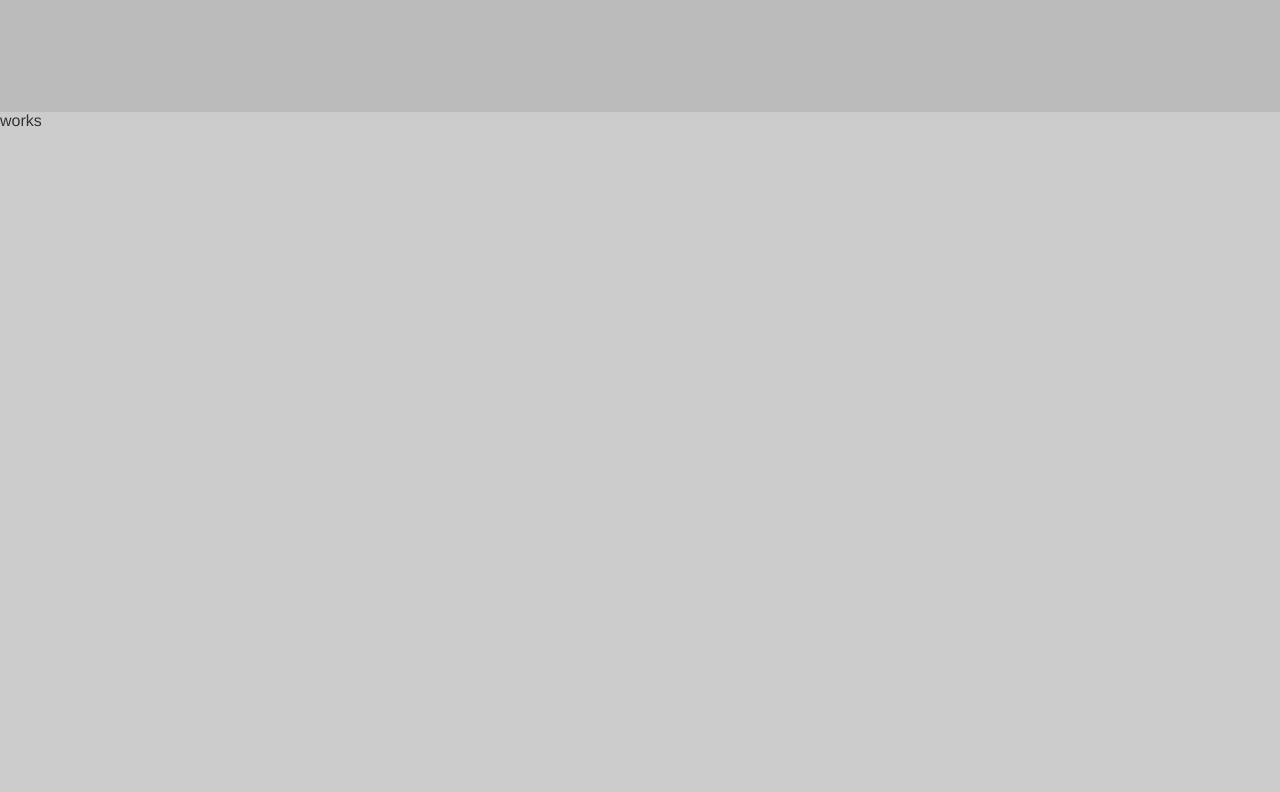
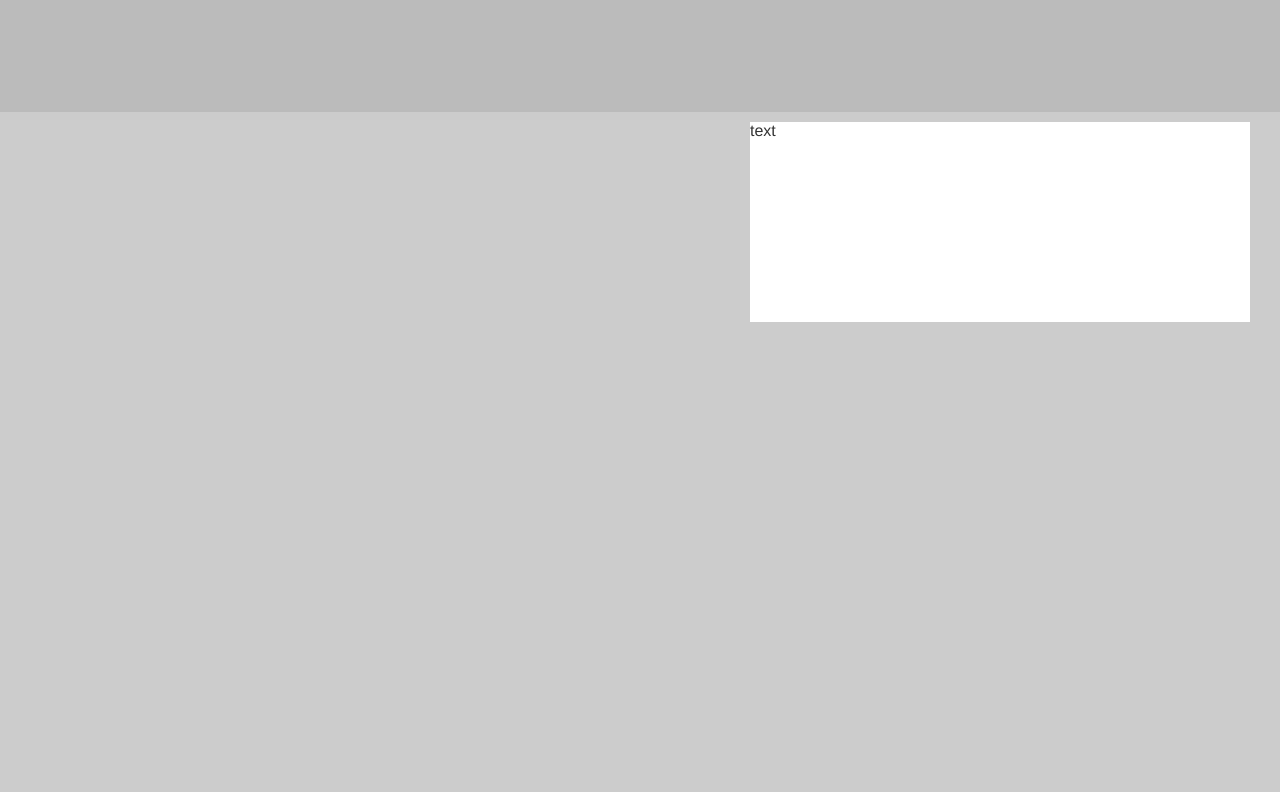
Before and after one commit to peachparfait/new-peachparfait.github.io, a Gatsby site: page / in a window 1280 px wide. Shown: the part 1488-2280 px from the top of the page. Built offline with nearby package versions, Linux system fonts and the light colour scheme; Gatsby itself is replaced by a stand-in of ours.

Commit message:
worksのタイトル部分molecules作成

```diff
--- a/src/pages/styles.scss
+++ b/src/pages/styles.scss
@@ -36,6 +36,9 @@ body {
   height: 100vh;
   background-color: $worksBackground;
   margin: 0;
+  display: flex;
+  flex-wrap: wrap;
+  justify-content: flex-end;
 }
 
 .articles{
@@ -76,3 +79,9 @@ body {
   height: 250px;
   margin:10px auto;
 }
+.worksText{
+  background-color: $white;
+  width: 500px;
+  height: 200px;
+  margin:10px 30px;
+}
--- /dev/null
+++ b/src/pages/templates/organisms/molecules/worksText.js
@@ -0,0 +1,9 @@
+import * as React from "react";
+
+const WorksText = () => {
+    return (
+        <div className="worksText">text</div>
+    )
+  }
+
+export default WorksText;
--- a/src/pages/templates/organisms/works.js
+++ b/src/pages/templates/organisms/works.js
@@ -1,8 +1,11 @@
 import * as React from "react";
+import WorksText from "./molecules/worksText";
 
 const Works = () => {
     return (
-        <div class="works">works</div>
+        <div class="works">
+          <WorksText />
+        </div>
     )
   }
 
```
